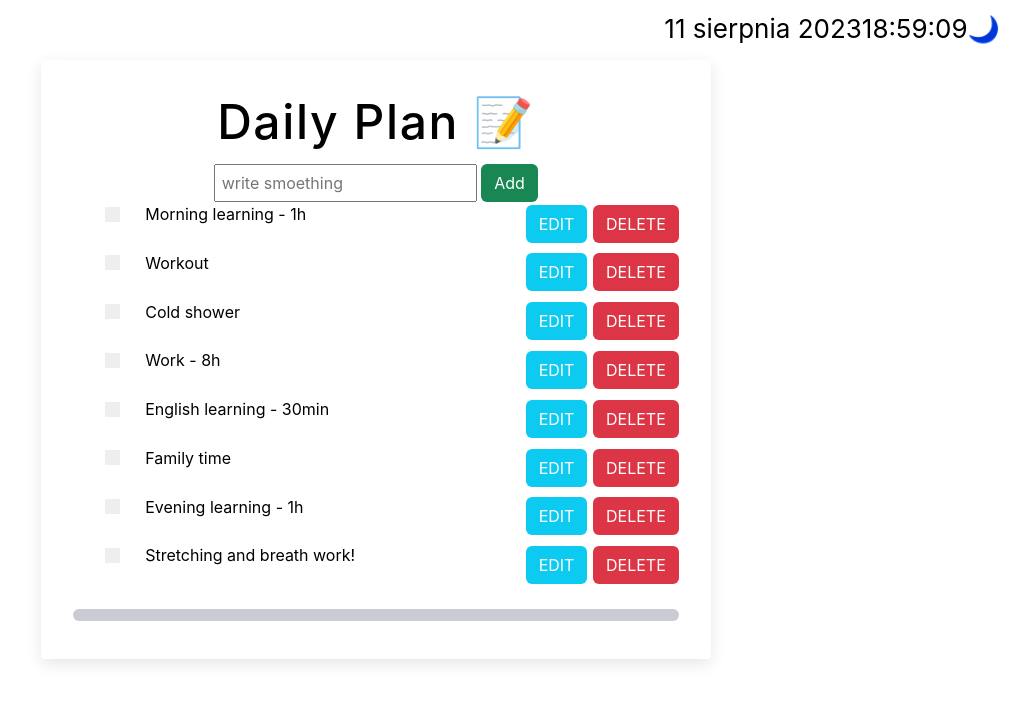
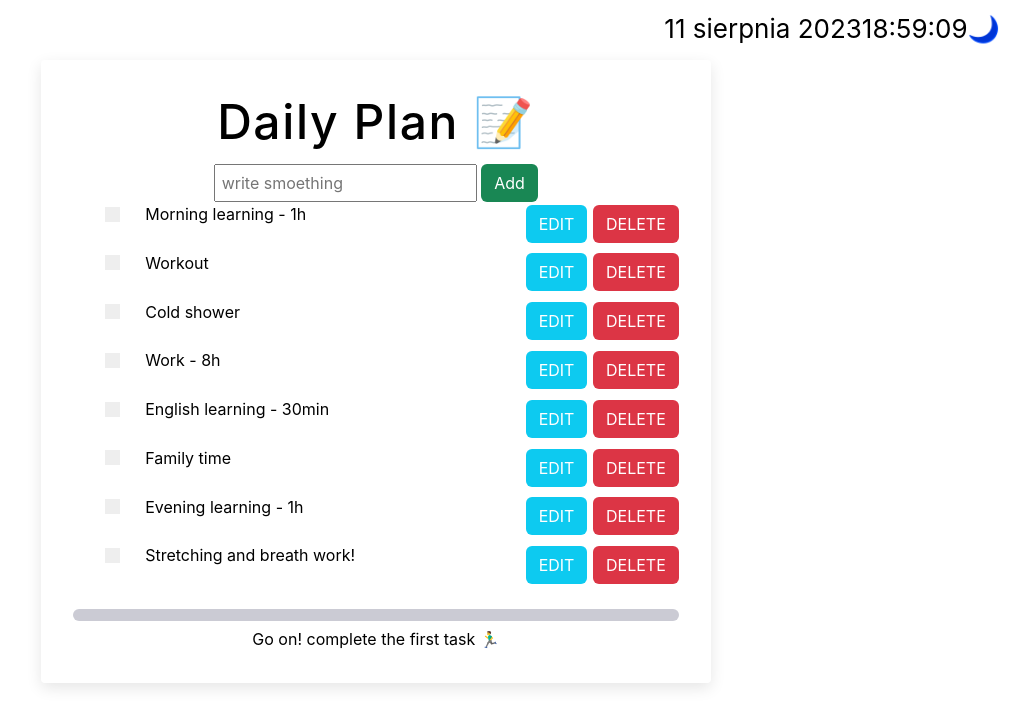
Before and after one commit to Bartek-Wieckowski/react-daily-planner, a React (Create React App) app: page / in a window 1280 px wide. Shown: the top 726 px of the page, without its empty margins (264-1280 px from the left). Built offline with nearby package versions, Linux system fonts and the light colour scheme.

Commit message:
created derived state based on it display some text information depending on the value

```diff
--- a/src/components/ProgressBar/ProgressBar.jsx
+++ b/src/components/ProgressBar/ProgressBar.jsx
@@ -3,12 +3,23 @@ import './progress-bar.css';
 
 export default function ProgressBar() {
   const { myDailyTodoList, countCompletedTodoItem } = useDailyPlanner();
+  const allTodosLength = myDailyTodoList.length;
   return (
     <>
-      <progress
-        max={myDailyTodoList.length}
-        value={countCompletedTodoItem}
-      ></progress>
+      <progress max={allTodosLength} value={countCompletedTodoItem} />
+      <span>
+        {allTodosLength === 0 && 'Create your first task 1️⃣'}
+        {allTodosLength > 0 &&
+          countCompletedTodoItem === 0 &&
+          'Go on! complete the first task 🏃‍♂️'}
+        {allTodosLength > 0 &&
+          countCompletedTodoItem >= 1 &&
+          countCompletedTodoItem < allTodosLength &&
+          'Go on! complete the next task 😉'}
+        {allTodosLength > 0 &&
+          allTodosLength === countCompletedTodoItem &&
+          'Yeah! You got all tasks! 🎉'}
+      </span>
     </>
   );
 }
```
